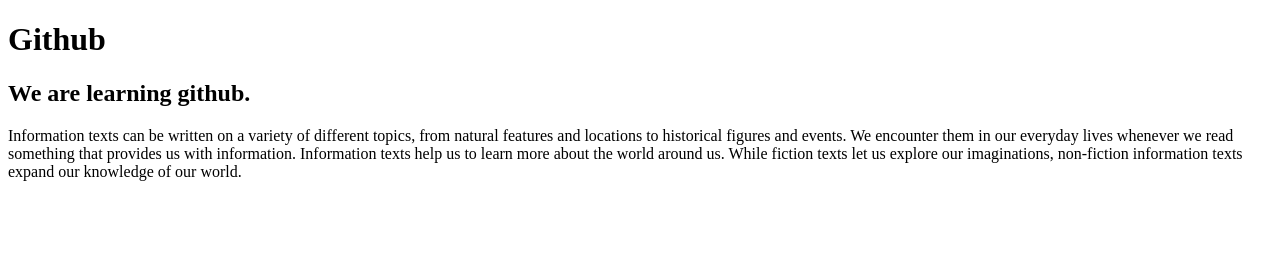
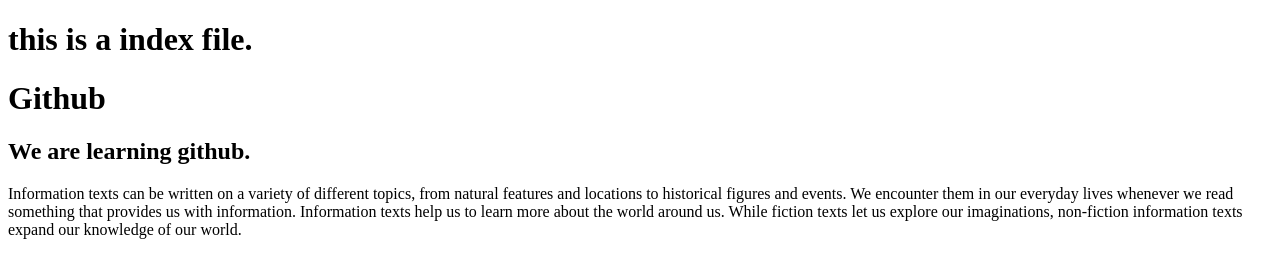
Before and after one commit to Sakshivitnor02/my-first-repo, a plain HTML site: page index.html in a window 1280 px wide. Drawn offline with Linux system fonts and the light colour scheme.

Commit message:
file name added

```diff
--- a/index.html
+++ b/index.html
@@ -4,6 +4,7 @@
     <title>Github</title>
 </head>
 <body>
+    <h1>this is a index file.</h1>
     <h1>Github</h1>
     <h2>We are learning github.</h2>
     <p>Information texts can be written on a variety of different topics, from natural features and locations to historical figures and events. We encounter them in our everyday lives whenever we read something that provides us with information. Information texts help us to learn more about the world around us. While fiction texts let us explore our imaginations, non-fiction information texts expand our knowledge of our world.</p>
```
Also changed, not shown: about.html (+1 -1 lines).
